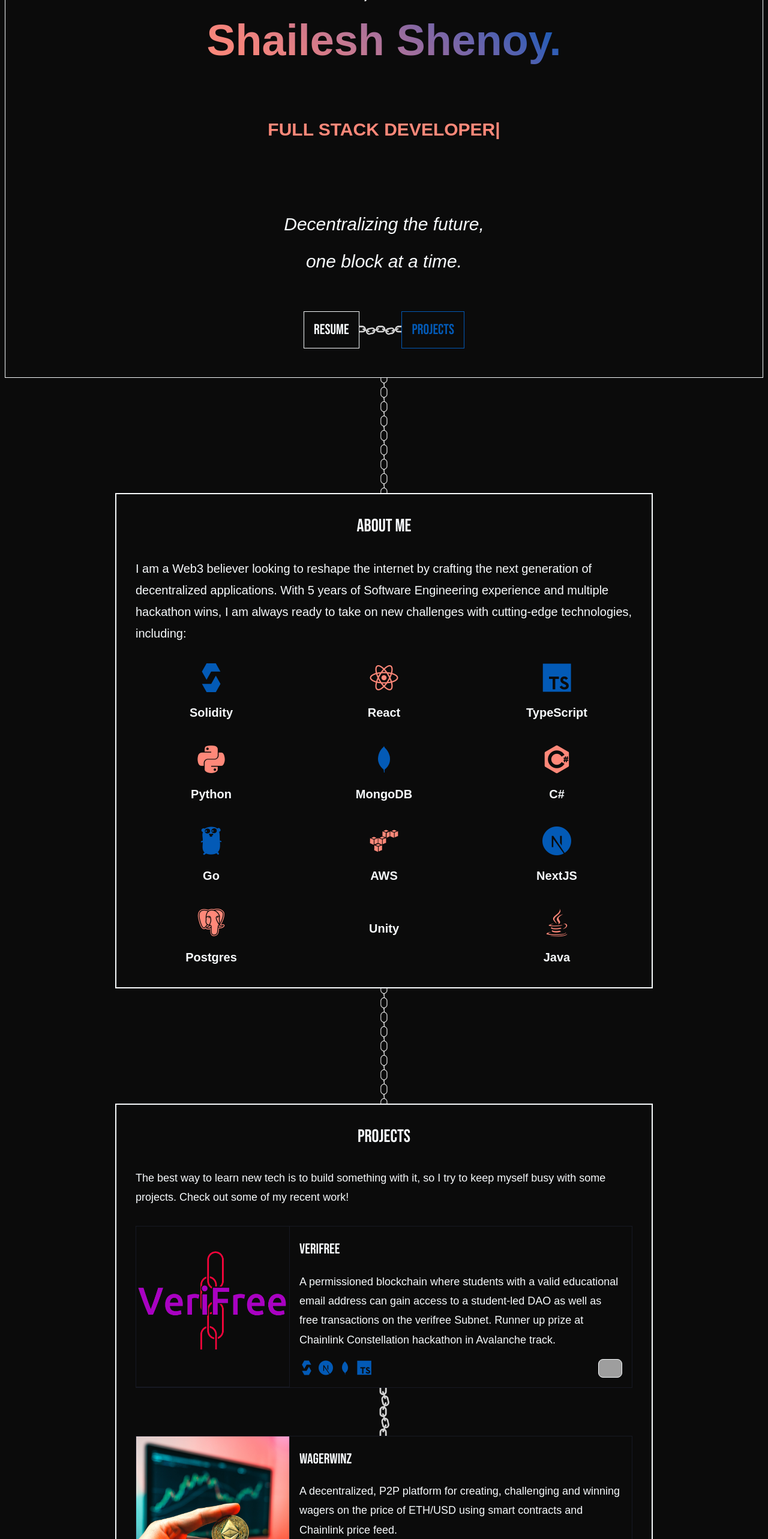
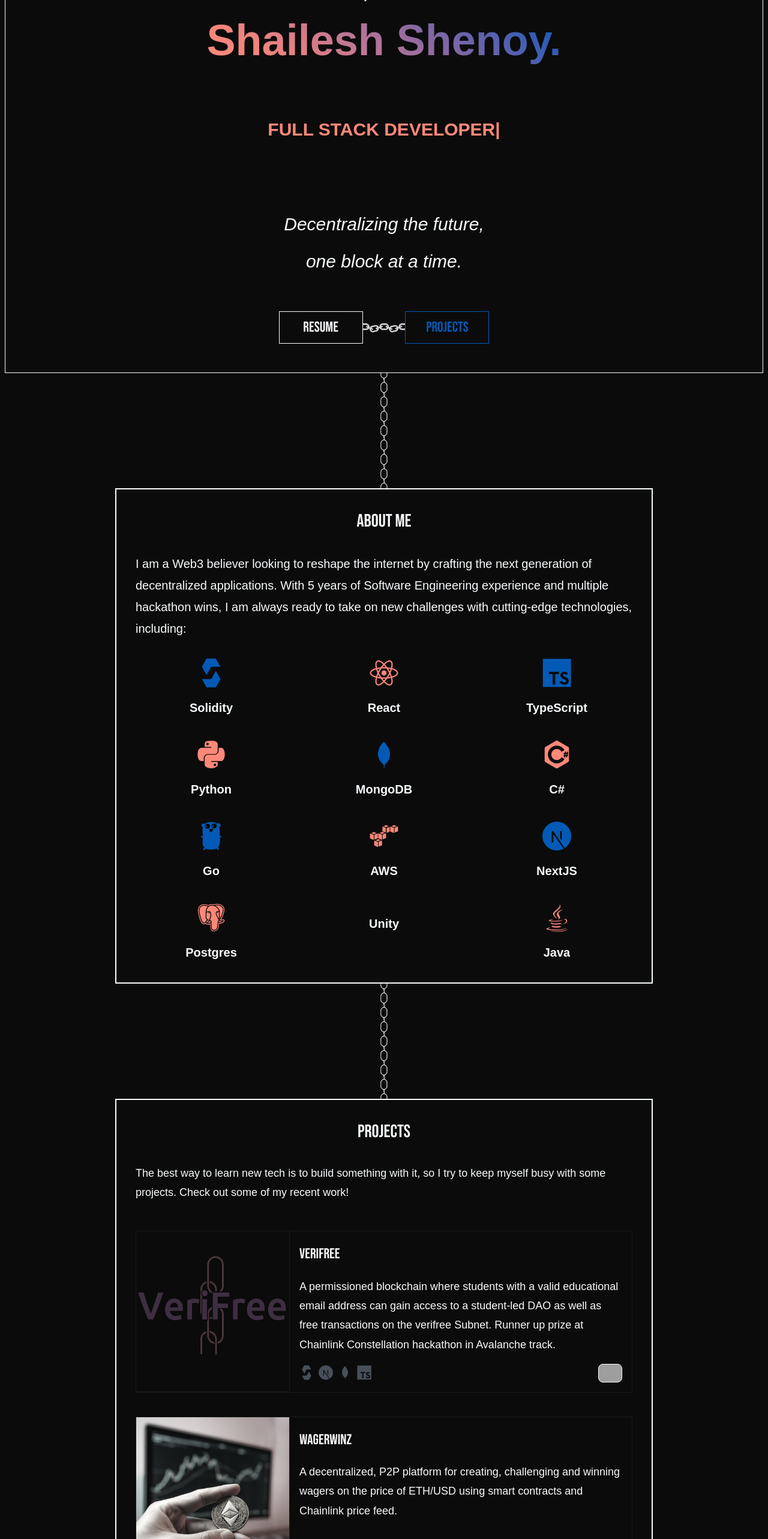
Before and after one commit to shailesh-shenoy/shailesh-sh-website, a Next.js app: page / in a window 1280 px wide. Shown: the part 234-2800 px from the top of the page at 60% size. Built offline with nearby package versions, Linux system fonts and the light colour scheme; grey boxes are pictures that could not be loaded.

Commit message:
Cleaning up the UI

```diff
--- a/src/components/Hero.tsx
+++ b/src/components/Hero.tsx
@@ -148,7 +148,8 @@ export default function Hero() {
                     color="primary.light"
                     borderColor="primary.light"
                     px={4}
-                    py={2}
+                    py={1}
+                    w={140}
                     borderRadius={0}
                     _focus={{ bg: "secondary.light", color: "primary.light", borderWidth: 3 }}
                     _hover={{ bg: "primary.light", color: "secondary.light" }}
@@ -168,13 +169,13 @@ export default function Hero() {
                     variant="solid"
                     border={1}
                     borderStyle="solid"
-
+                    w={140}
                     _focus={{ bg: "secondary.light", color: "primary.light", borderWidth: 3 }}
                     _hover={{ bg: "secondary.light", color: "primary.light" }}
                     color="secondary.light"
                     borderColor="secondary.dark"
                     px={4}
-                    py={2}
+                    py={1}
                     borderRadius={0}
                 >
                     Projects
--- a/src/components/Project.tsx
+++ b/src/components/Project.tsx
@@ -13,10 +13,10 @@ import {
   Box,
 } from "@chakra-ui/react";
 import { useRouter } from "next/navigation";
-import { Project, projects, allSkills } from "./types";
+import { ProjectData, projects, allSkills } from "./types";
 import NextLink from "next/link";
 
-const Project: React.FC<Project> = ({
+const Project: React.FC<ProjectData> = ({
   name,
   description,
   imageUrl,
@@ -29,9 +29,10 @@ const Project: React.FC<Project> = ({
   return (
     <Flex w="100%"
       direction={{ base: "column", md: "row" }}
+      filter="grayscale(0.9)"
       //@ts-ignore
       border={1} borderColor="gray.900" borderStyle="solid" as={disabled ? "div" : NextLink} href={link} target="_blank"
-      _hover={{ transform: "scale(1.02)" }} _focusWithin={{ transform: "scale(1.02)" }} transition="transform 0.2s ease-in-out"
+      _hover={{ transform: "scale(1.02)", filter: "grayscale(0.2)" }} _focusWithin={{ transform: "scale(1.02)" }} transition="transform 0.2s ease-in-out"
     >
       <Image
         minW={"64"}
--- a/src/components/Projects.tsx
+++ b/src/components/Projects.tsx
@@ -1,4 +1,4 @@
-import { Text, Heading, Image, Flex, Box } from "@chakra-ui/react";
+import { Text, Heading, Image, Flex, Box, Stack } from "@chakra-ui/react";
 import { projects } from "./types";
 import Project from "./Project";
 export default function Projects() {
@@ -7,15 +7,12 @@ export default function Projects() {
             <Heading as="h2" fontSize="3xl" mb={8} textAlign="center" fontFamily="secondary" fontWeight="500" lineHeight={1.4}>
                 Projects
             </Heading>
-            <Text mb={8}>The best way to learn new tech is to build something with it, so I try to keep myself busy with some projects. Check out some of my recent work!</Text>
-            <Flex direction="column" align="stretch">
-                {projects.map((project, i, all) => (
-                    <Flex direction="column" align="center" key={project.name}>
-                        <Project  {...project} />
-                        {(i < all.length - 1) && <Image src="icons/chain_vertical_alt_white.png" h={20} w="auto" alt="Connector Chain" />}
-                    </Flex>
+            <Text mb={12}>The best way to learn new tech is to build something with it, so I try to keep myself busy with some projects. Check out some of my recent work!</Text>
+            <Stack direction="column" align="stretch" spacing={10}>
+                {projects.map((project) => (
+                    <Project {...project} key={project.name} />
                 ))}
-            </Flex>
+            </Stack>
         </Box>
     );
 }
--- a/src/components/layout/Navbar.tsx
+++ b/src/components/layout/Navbar.tsx
@@ -99,6 +99,8 @@ const DesktopNav = () => {
           bg="primary.dark"
           px={5}
           py={2}
+          w={140}
+          textAlign="center"
           border="1px"
           borderColor="gray.400"
           borderStyle="solid"
--- a/src/components/types.ts
+++ b/src/components/types.ts
@@ -56,7 +56,7 @@ export const allSkills: Record<string, Skill> = {
 };
 
 
-export interface Project {
+export interface ProjectData {
     name: string;
     description: string;
     imageUrl: string;
@@ -67,7 +67,7 @@ export interface Project {
     disabled?: boolean;
 }
 
-export const projects: Project[] = [
+export const projects: ProjectData[] = [
     {
         name: 'VeriFree',
         description: `A permissioned blockchain where students with a valid educational email address can gain access to a student-led DAO as well as free transactions on the verifree Subnet.
```
